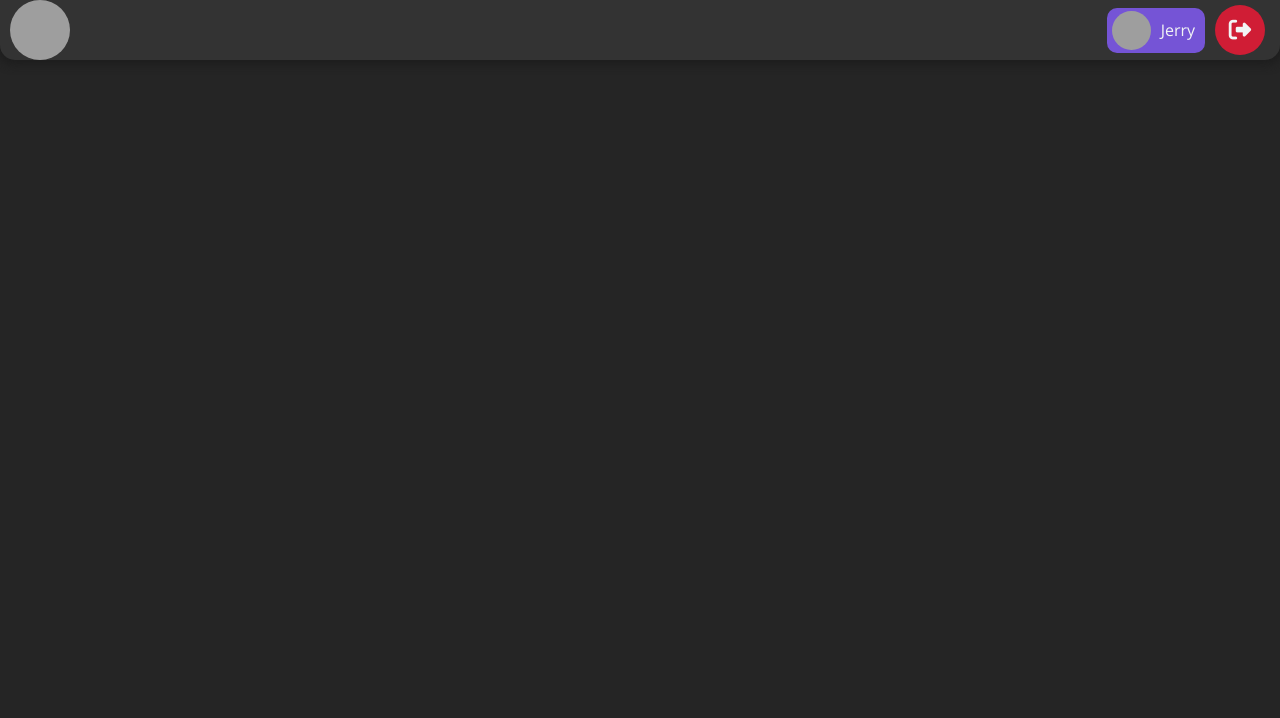
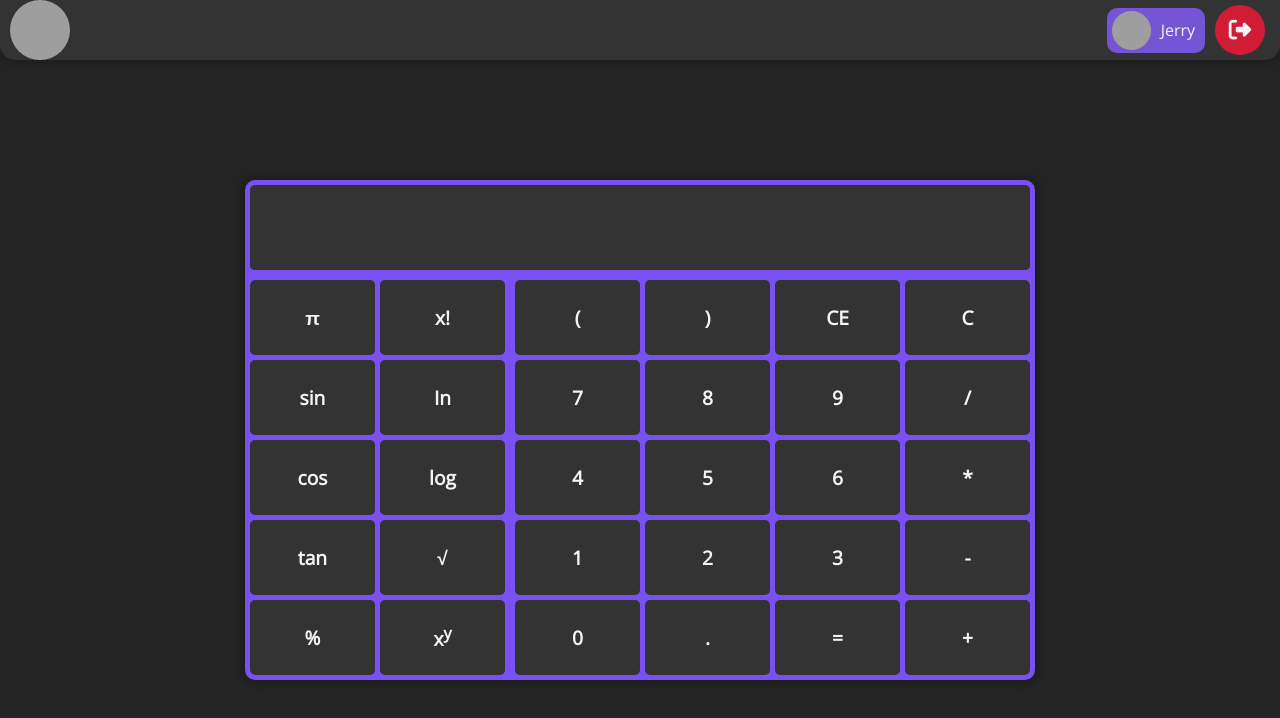
Before and after one commit to MingLongSu/MeowCalc__App, a React (Create React App) app in the folder meowcalc_client/: page / in a window 1280 px wide. Shown: the top 718 px of the page. Built offline with nearby package versions, Linux system fonts and the light colour scheme; no server answers; grey boxes are pictures that could not be loaded.

Commit message:
Completed the calculator/dashboard's design Working on functionality of the user settings Working on functionality of the calculator

```diff
--- a/meowcalc_client/src/components/dashboard/Dashboard.js
+++ b/meowcalc_client/src/components/dashboard/Dashboard.js
@@ -5,6 +5,7 @@ import Axios from 'axios';
 
 import './dashboard.scss';
 import Topbar from './topbar/Topbar';
+import Bottombar from './bottombar/Bottombar';
 
 //import localStorageAPI from '../../localStorageAPI';
 
@@ -35,7 +36,7 @@ export default function Dashboard({ loggedIn, setLoggedIn }) {
                 <Topbar />
             </div>
             <div className='dashboard-background__bottombar-container'>
-
+                <Bottombar />
             </div>
         </div>
     )
--- /dev/null
+++ b/meowcalc_client/src/components/dashboard/bottombar/Bottombar.js
@@ -0,0 +1,56 @@
+import React from 'react';
+
+import './bottombar.scss';
+
+export default function Bottombar() {
+    return (
+        <div className='bottombar-container__calculator-background'>
+            <div className='calculator-background__calculator-container'>
+                <div className='calculator-container__output-container'>
+                    <div className='output-container__prev-operation-container'>
+                        <span className='prev-operation-container__text'> {  } </span>
+                    </div>
+                    <input type='input' className='output-container__current-operation-container'></input>
+                </div>
+                <div className='calculator-container__divider'></div>
+                <div className='calculator-container__pads-container'>
+                    <div className='pads-container__special-operators-container'>
+                        <button className='special-operators-container__pi'> &#960; </button>
+                        <button className='special-operators-container__x!'> x! </button>
+                        <button className='special-operators-container__sin()'> sin </button>
+                        <button className='special-operators-container__In'> In </button>
+                        <button className='special-operators-container__cos()'> cos </button>
+                        <button className='special-operators-container__log()'> log </button>
+                        <button className='special-operators-container__tan()'> tan </button>
+                        <button className='special-operators-container__sqrt()'> &#8730; </button>
+                        <button className='special-operators-container__ans'> &#x25; </button>
+                        <button className='special-operators-container__x^y'> x<sup>y</sup> </button>
+                    </div>
+                    <div className='pads-container__divider'></div>
+                    <div className='pads-container__default-operators-container'>
+                        <button className='default-operators-container__'> &#40; </button>
+                        <button className='default-operators-container__'> &#41; </button>
+                        <button className='default-operators-container__'> CE </button>
+                        <button className='default-operators-container__'> C </button>
+                        <button className='default-operators-container__'> 7 </button>
+                        <button className='default-operators-container__'> 8 </button>
+                        <button className='default-operators-container__'> 9 </button>
+                        <button className='default-operators-container__'> / </button>
+                        <button className='default-operators-container__'> 4 </button>
+                        <button className='default-operators-container__'> 5 </button>
+                        <button className='default-operators-container__'> 6 </button>
+                        <button className='default-operators-container__'> * </button>
+                        <button className='default-operators-container__'> 1 </button>
+                        <button className='default-operators-container__'> 2 </button>
+                        <button className='default-operators-container__'> 3 </button>
+                        <button className='default-operators-container__'> - </button>
+                        <button className='default-operators-container__'> 0 </button>
+                        <button className='default-operators-container__'> . </button>
+                        <button className='default-operators-container__'> = </button>
+                        <button className='default-operators-container__'> + </button>
+                    </div>
+                </div>
+            </div>
+        </div>
+    )
+}
--- /dev/null
+++ b/meowcalc_client/src/components/dashboard/bottombar/bottombar.scss
@@ -0,0 +1,148 @@
+.bottombar-container__calculator-background {
+    display: flex;
+    flex-direction: column;
+    align-items: center;
+    justify-content: center;
+
+    width: 790px;
+    height: 500px;
+
+    background-color: var(--purple);
+
+    border-radius: 10px;
+
+    box-shadow: 0 0 8px 5px var(--dark-theme-quaternary);
+}
+
+.calculator-background__calculator-container {
+    display: flex;
+    flex-direction: column;
+    align-items: center;
+    justify-content: space-between;
+
+    width: 780px;
+    height: 490px;
+}
+
+.calculator-container__output-container {
+    width: 780px;
+    height: 85px;
+
+    background-color: var(--dark-theme-secondary);
+
+    border-radius: 5px;
+}
+
+.calculator-container__divider {
+    width: 100%;
+    height: 5px;
+}
+
+.output-container__prev-operation-container {
+    width: 780px;
+    height: 35px;
+}
+
+.output-container__current-operation-container {
+    padding: 10px;
+
+    width: 780px;
+    height: 50px;
+
+    text-align: right;
+
+    background-color: var(--dark-theme-secondary);
+
+    border-radius: 0 0 5px 5px;
+    border-style: none;
+
+    font-size: 1.6rem;
+}
+
+.pads-container__divider {
+    width: 10px;
+    height: 395px;
+
+    background-color: var(--purple);
+}
+
+.calculator-container__pads-container { // 125px by 75px
+    display: flex;
+    flex-direction: row;
+    align-items: center;
+
+    width: 780px;
+    height: 395px;
+
+    //background-color: red;
+
+    border-radius: 5px;
+
+    overflow: hidden;
+}
+
+.pads-container__special-operators-container {
+    display: grid;
+    gap: 5px;
+    place-items: center;
+    grid-template-columns: repeat(2, 125px);
+    grid-template-rows: repeat(5, 75px);
+
+    width: 255px;
+    height: 100%;
+}
+
+.pads-container__special-operators-container > button {
+    width: 125px;
+    height: 75px;
+
+    background-color: var(--dark-theme-secondary);
+
+    font-size: 1.2rem;
+    font-weight: bold;
+
+    border-radius: 5px;
+    border-style: none;
+
+    transition: background-color 250ms ease;
+
+    user-select: none;
+    cursor: pointer;
+}
+
+.pads-container__special-operators-container > button:hover {
+    background-color: var(--dark-theme-primary);
+}
+
+.pads-container__default-operators-container {
+    display: grid;
+    gap: 5px;
+    place-items: center;
+    grid-template-columns: repeat(4, 125px);
+    grid-template-rows: repeat(5, 75px);
+
+    width: 515px;
+    height: 100%;
+}
+
+.pads-container__default-operators-container > button {
+    width: 125px;
+    height: 75px;
+
+    background-color: var(--dark-theme-secondary);
+
+    font-size: 1.2rem;
+    font-weight: bold;
+
+    border-radius: 5px;
+    border-style: none;
+
+    transition: background-color 250ms ease;
+
+    user-select: none;
+    cursor: pointer;
+}
+
+.pads-container__default-operators-container > button:hover {
+    background-color: var(--dark-theme-primary);
+}
--- a/meowcalc_client/src/components/dashboard/dashboard.scss
+++ b/meowcalc_client/src/components/dashboard/dashboard.scss
@@ -15,3 +15,15 @@
 
     box-shadow: 0 0 8px 5px var(--dark-theme-quaternary);
 }
+
+.dashboard-background__bottombar-container {
+    display: flex;
+    flex-direction: row;
+    align-items: center;
+    justify-content: center;
+
+    width: 100%;
+    height: calc(100% - 60px);
+
+    overflow: hidden;
+}
--- a/meowcalc_client/src/components/dashboard/topbar/Topbar.js
+++ b/meowcalc_client/src/components/dashboard/topbar/Topbar.js
@@ -14,7 +14,7 @@ export default function Topbar() {
         <div className='topbar-container__components-container'>
             <div className='components-container__meow-apps-logo-container'></div>
             <div className='components-container__user-related-container'>
-                <div onClick={ updateOpenUserOptions } className='user-related-container__user-display-container'>
+                <div onClick={ updateOpenUserOptions } className={'user-related-container__user-display-container' + (openUserOption ? ' active' : '')}>
                     <div className='user-display-container__user-profile-picture-container'>
 
                     </div>
--- a/meowcalc_client/src/components/dashboard/topbar/topbar.scss
+++ b/meowcalc_client/src/components/dashboard/topbar/topbar.scss
@@ -60,6 +60,11 @@
 
     transition: filter 250ms ease;
     transition: box-shadow 250ms ease;
+
+    &.active { // TEMP
+        filter: grayscale(0);
+        box-shadow: 0 0 5px 2px var(--dark-theme-quaternary);
+    }
 }
 
 .user-related-container__user-display-container:hover {
```
